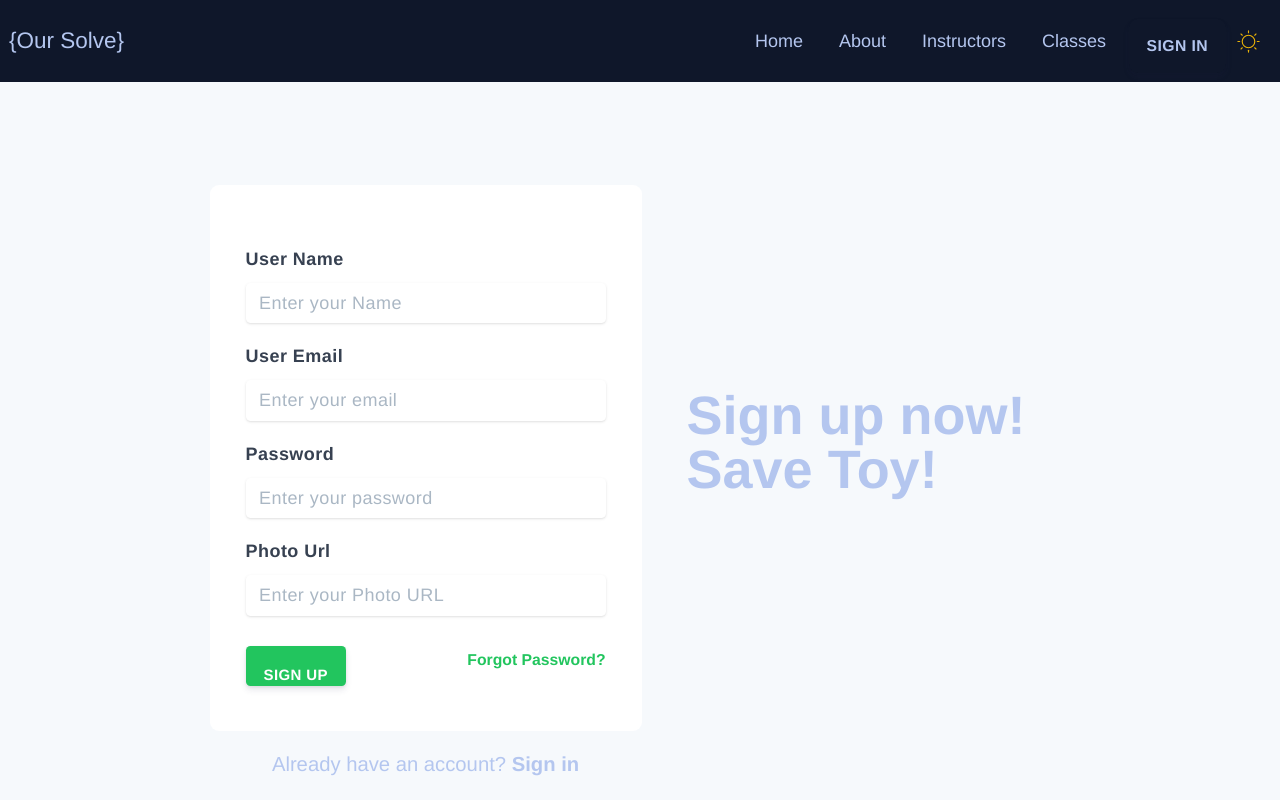
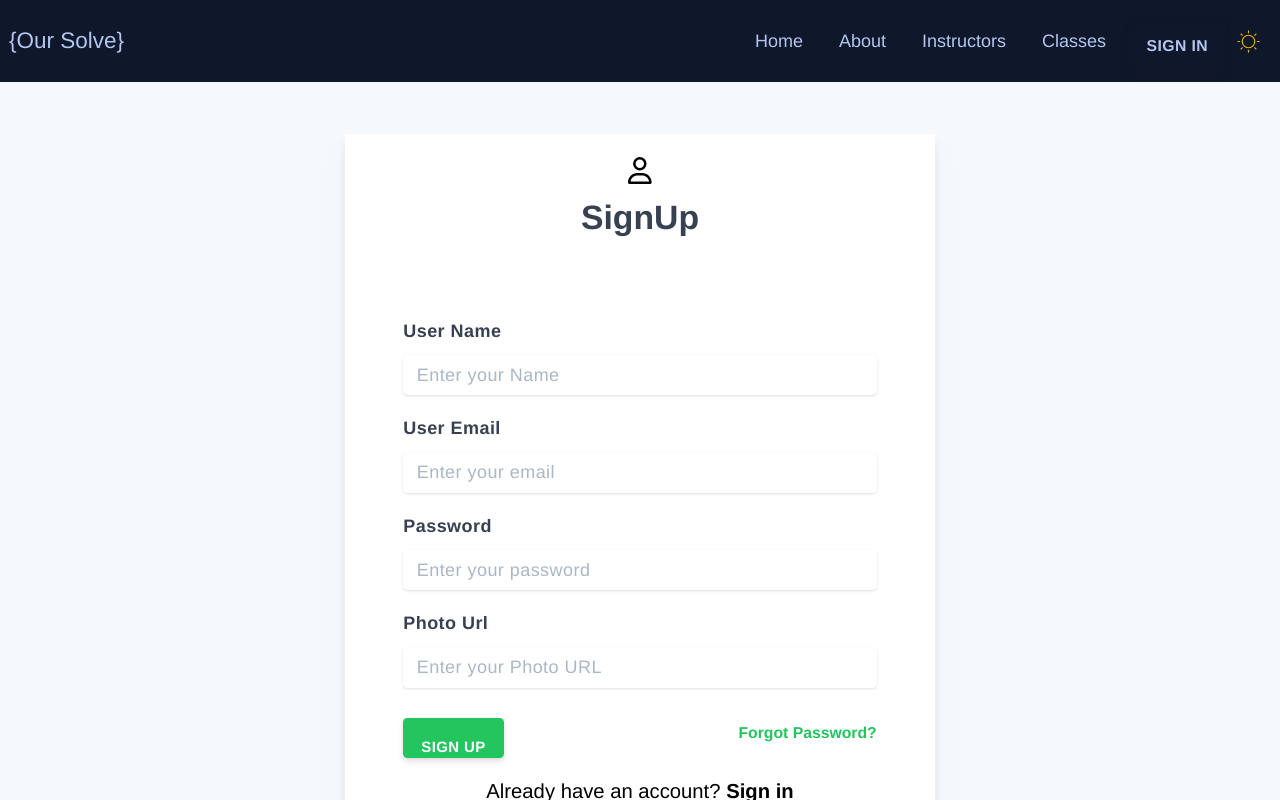
Before and after one commit to MushfikYeasirPk/our-solve-client, a React (Vite) app: page /register in a window 1280 px wide. Shown: the top 800 px of the page. Built offline with nearby package versions, Linux system fonts and the light colour scheme; no server answers; a small style sheet from the web is missing.

Commit message:
setup resister page

```diff
--- a/src/pages/Register/Register.jsx
+++ b/src/pages/Register/Register.jsx
@@ -109,12 +109,20 @@ const Register = () => {
 
 
     return (
-        <div className='flex items-center justify-center mt-5 mb-5'>
+        <div className='container mx-auto px-4 mb-20 md:px-11'>
+            <div className="grid place-items-center h-screen">
+        <div className="md:w-2/4 w-full bg-white p-5 drop-shadow-xl ">
+          <div className='flex items-center justify-center'>
+          <svg className="text-2xl " xmlns="http://www.w3.org/2000/svg" height="1em" viewBox="0 0 448 512"><path d="M304 128a80 80 0 1 0 -160 0 80 80 0 1 0 160 0zM96 128a128 128 0 1 1 256 0A128 128 0 1 1 96 128zM49.3 464H398.7c-8.9-63.3-63.3-112-129-112H178.3c-65.7 0-120.1 48.7-129 112zM0 482.3C0 383.8 79.8 304 178.3 304h91.4C368.2 304 448 383.8 448 482.3c0 16.4-13.3 29.7-29.7 29.7H29.7C13.3 512 0 498.7 0 482.3z"/></svg>
+          </div>
+          <h3 className="mt-3 text-center text-3xl font-semibold text-gray-700">SignUp</h3>
             <div className="flex items-center justify-center">
                 <div className="m-auto w-96">
+                </div>
+                </div>
 
-                    <form onSubmit={handleSubmit(onSubmit)} className="bg-white rounded-lg px-8 py-10 mb-4">
-                        <div className="mb-4">
+                    <form onSubmit={handleSubmit(onSubmit)} className=" rounded-lg px-8  mb-4">
+                        <div className="mb-4 ">
                             <label className="block text-gray-700 font-bold mb-2" htmlFor="useremail">
                                 User Name
                             </label>
@@ -186,17 +194,14 @@ const Register = () => {
                         </div>
 
                     </form>
-                    <p className="text-center text-lg">
+                    <p className="text-center text-black  text-lg">
                         Already have an account?{' '}
                         <Link to='/signIn' className="font-bold hover:underline" href="#">
                             Sign in
                         </Link>
                     </p>
                 </div>
-                <div className="text-center lg:text-left px-10">
-                    <h1 className="text-5xl font-bold">Sign up now!</h1>
-                    <p className="text-5xl font-bold">Save Toy!</p>
-                </div>
+
             </div>
         </div>
     );
```
